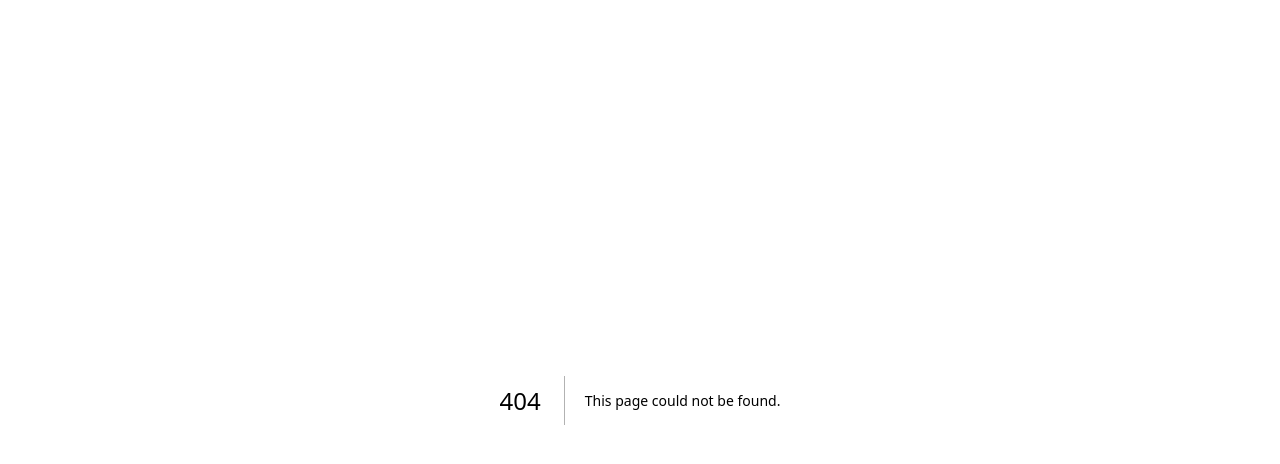
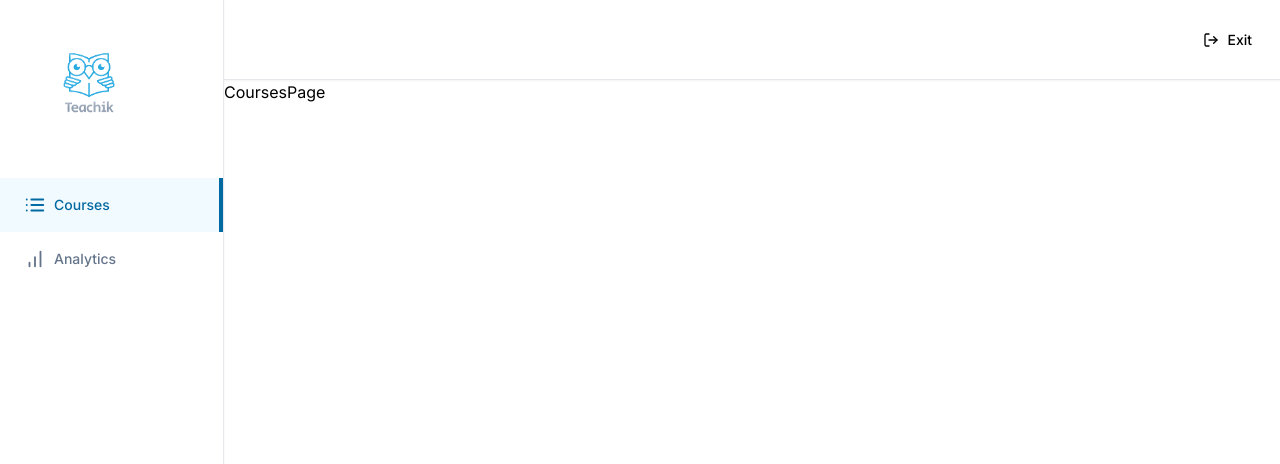
Before and after one commit to YoussefAyachi95/teachik, a Next.js app: page /teacher/courses in a window 1280 px wide. Before the commit this address had no page. Shown: the top 464 px of the page. Built offline with nearby package versions, Linux system fonts and the light colour scheme.

Commit message:
Add teacher mode

```diff
--- /dev/null
+++ b/app/(dashboard)/(routes)/teacher/analytics/page.tsx
@@ -0,0 +1,6 @@
+
+export default function AnalyticsPage() {
+  return (
+    <div>AnalyticsPage</div>
+  )
+}
--- /dev/null
+++ b/app/(dashboard)/(routes)/teacher/courses/page.tsx
@@ -0,0 +1,7 @@
+
+
+export default function CoursesPage() {
+  return (
+    <div>CoursesPage</div>
+  )
+}
--- a/app/(dashboard)/_components/SidebarRoutes.tsx
+++ b/app/(dashboard)/_components/SidebarRoutes.tsx
@@ -1,6 +1,7 @@
 "use client"
 
-import { Layout, Compass } from "lucide-react"
+import { usePathname } from "next/navigation"
+import { Layout, Compass, List, BarChart } from "lucide-react"
 import SidebarItem from "./SidebarItem"
 
 const guestRoutes = [
@@ -16,8 +17,25 @@ const guestRoutes = [
     },
 ]
 
+const teacherRoutes = [
+    {
+        icon: List,
+        label: "Courses",
+        href: "/teacher/courses"
+    },
+    {
+        icon: BarChart,
+        label: "Analytics",
+        href: "/teacher/analytics"
+    },
+]
+
 export default function SidebarRoutes() {
-    const routes = guestRoutes
+    const pathname = usePathname()
+
+    const isTeacherPage = pathname?.includes("/teacher")
+
+    const routes = isTeacherPage ? teacherRoutes : guestRoutes
 
     return (
         <div className="flex flex-col w-full">
--- a/app/(dashboard)/layout.tsx
+++ b/app/(dashboard)/layout.tsx
@@ -16,7 +16,7 @@ export default function DashBoardLayout({
             <Sidebar />
         </div>
 
-        <main className="md:pl-56 h-full">
+        <main className="md:pl-56 pt-[80px] h-full">
           {children}
         </main>
     </div>
--- a/app/layout.tsx
+++ b/app/layout.tsx
@@ -6,8 +6,8 @@ import { ClerkProvider } from '@clerk/nextjs'
 const inter = Inter({ subsets: ['latin'] })
 
 export const metadata: Metadata = {
-  title: 'Create Next App',
-  description: 'Generated by create next app',
+  title: 'Teachik',
+  description: 'Learn a new ability with our courses',
 }
 
 export default function RootLayout({
--- a/components/NavbarRoutes.tsx
+++ b/components/NavbarRoutes.tsx
@@ -1,11 +1,36 @@
 "use client"
 
 import { UserButton } from "@clerk/nextjs"
+import { usePathname } from "next/navigation"
+import Link from "next/link"
+
+import { Button } from "./ui/button"
+import { LogOut } from "lucide-react"
 
 export default function NavbarRoutes() {
+  const pathname = usePathname()
+
+  const isTeacherPage = pathname?.startsWith("/teacher")
+  const isPlayerPage = pathname?.includes("/chapter")
+
   return (
     <div className="flex gap-x-2 ml-auto">
-        <UserButton />
+        {
+          isTeacherPage || isPlayerPage ? (
+            <Link href="/">
+              <Button size="sm" variant="ghost">
+                <LogOut className="h-4 w-4 mr-2" />
+                Exit
+              </Button>
+            </Link>
+          ) : (
+            <Link href="/teacher/courses">
+                <Button size="sm" variant="ghost">Teacher mode</Button>
+            </Link>
+          )
+        }
+
+        <UserButton afterSignOutUrl="/" />
     </div>
   )
 }
```
